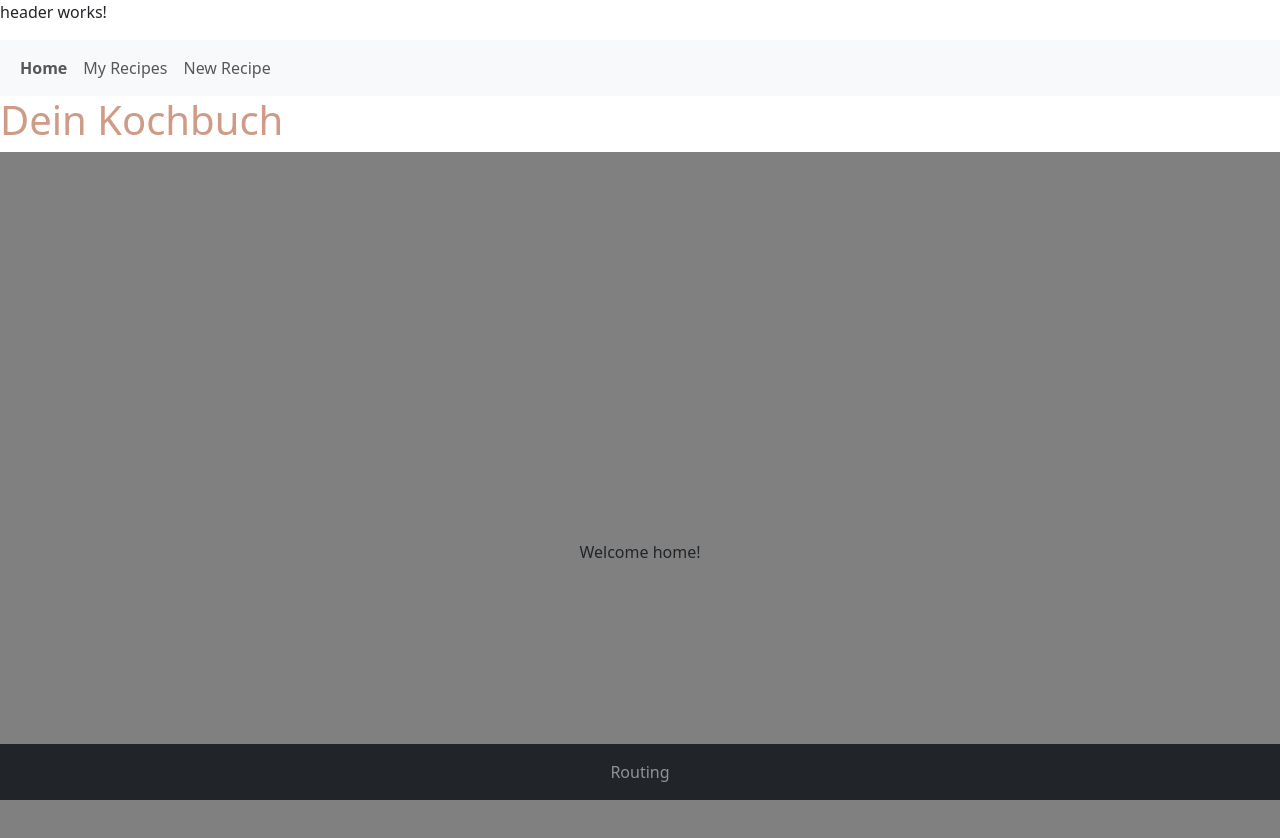
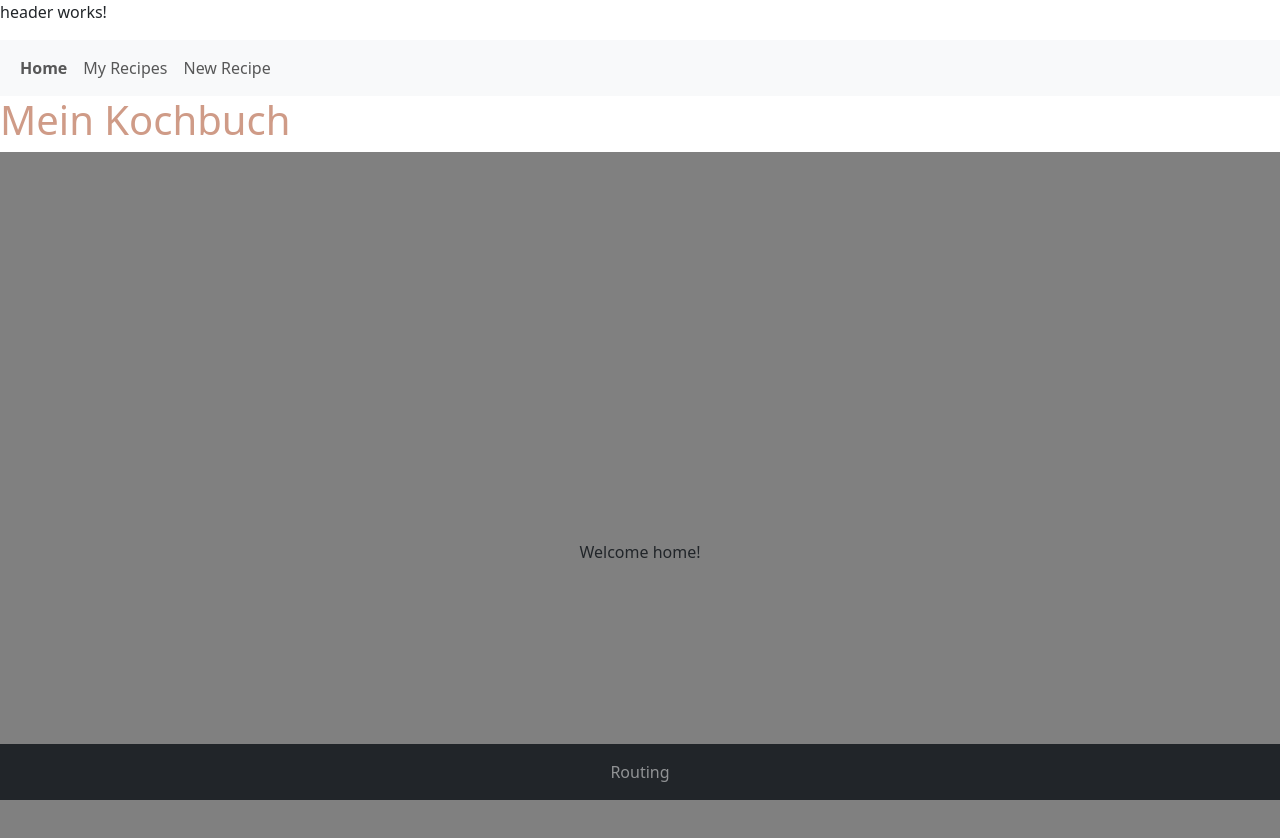
Before and after one commit to momoanoW/DeinKochbuch_Backup, an Angular app in the folder first/: page / in a window 1280 px wide. Shown: the top 838 px of the page. Built offline with nearby package versions, Linux system fonts and the light colour scheme.

Commit message:
Navigationszeile bearbeitet; Home jetzt fett wenn tatsächlich auf home

```diff
--- a/first/src/app/app.component.html
+++ b/first/src/app/app.component.html
@@ -1,5 +1,5 @@
 <app-header></app-header>
 <app-nav></app-nav>
-<h1>Dein Kochbuch</h1>
+<h1>Mein Kochbuch</h1>
 <router-outlet></router-outlet>
 <app-footer></app-footer>
--- a/first/src/app/nav/nav.component.html
+++ b/first/src/app/nav/nav.component.html
@@ -5,7 +5,7 @@
     </button>
     <div class="collapse navbar-collapse" id="navbarNavAltMarkup">
       <div class="navbar-nav">
-        <a class="nav-link" routerLink="" routerLinkActive="myactive" >Home</a>
+        <a class="nav-link" routerLink="" routerLinkActive="myactive" [routerLinkActiveOptions]="{exact: true}">Home</a>
         <a class="nav-link" routerLink="myrecipes" routerLinkActive="myactive">My Recipes</a>
         <a class="nav-link" routerLink="newrecipe" routerLinkActive="myactive">New Recipe</a>
       </div>
```
